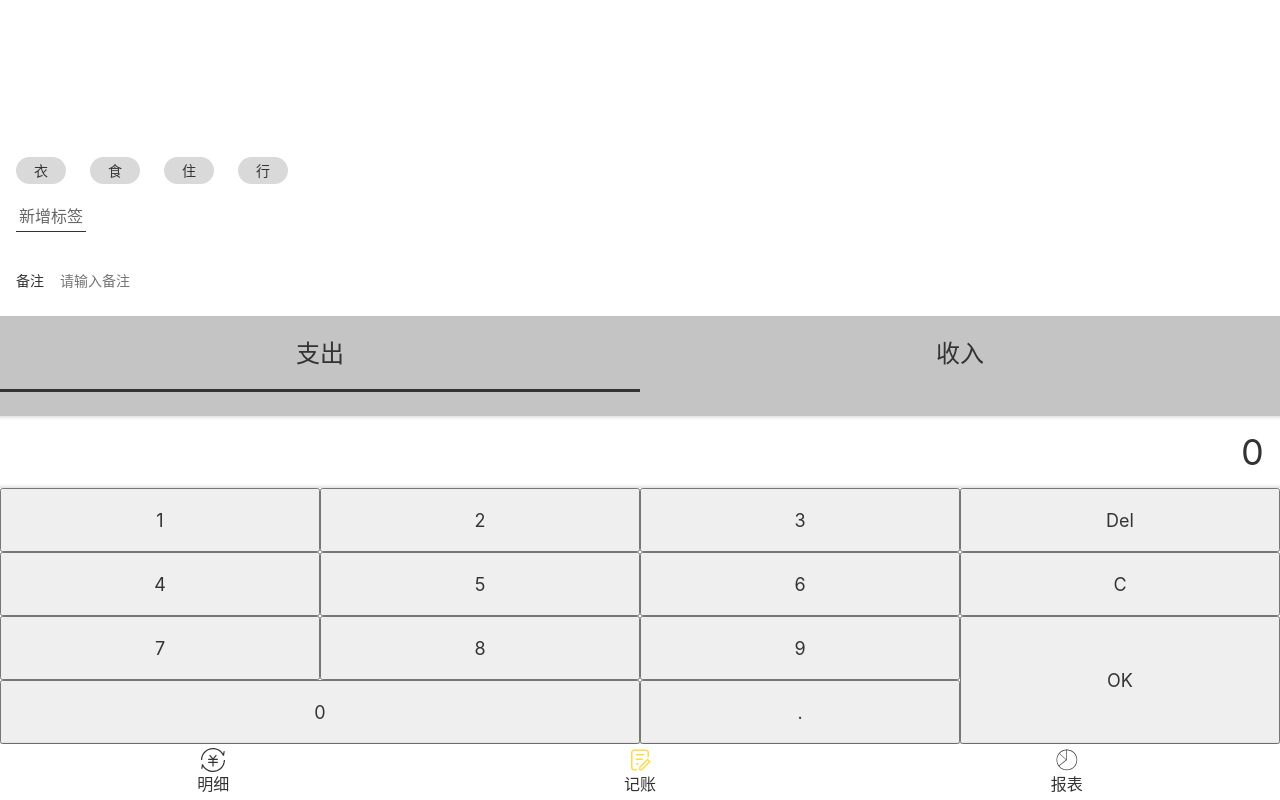
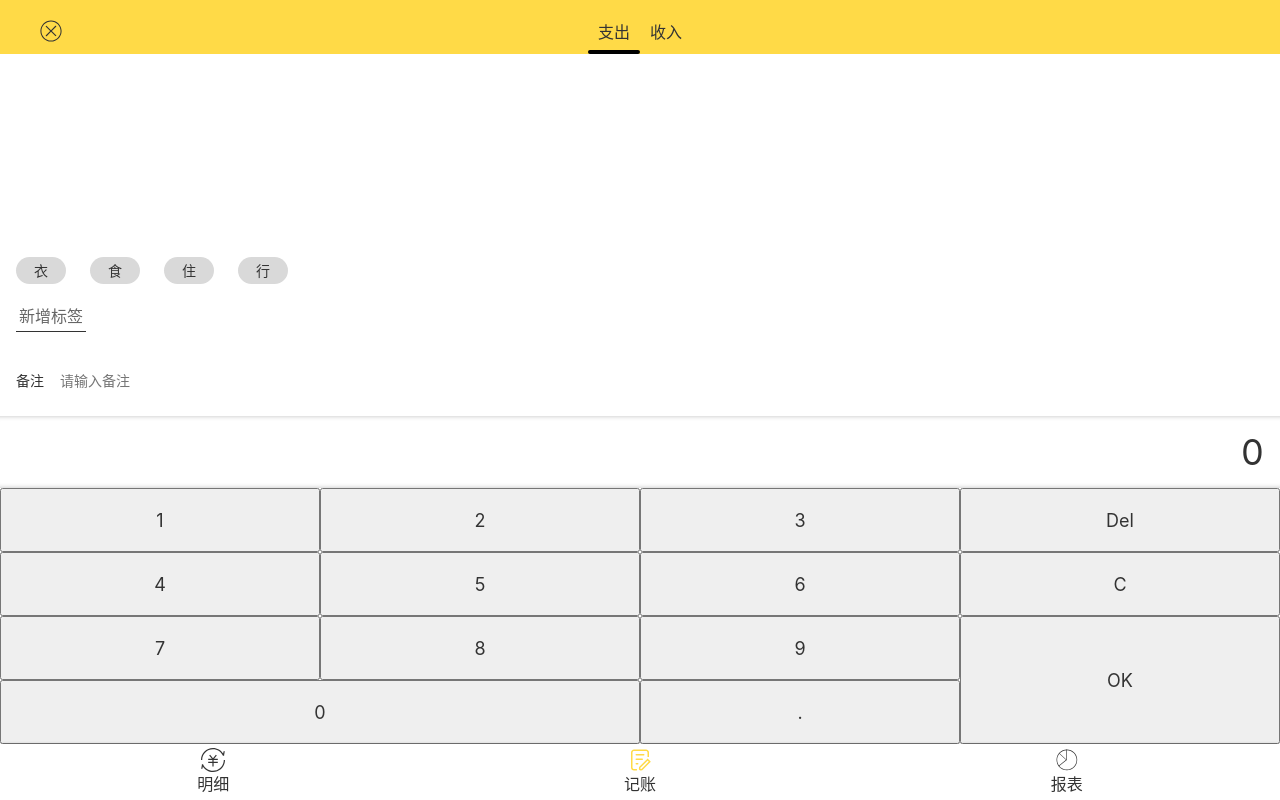
Before and after one commit to MongieLee/react-tally, a React app: page /#/money in a window 1280 px wide. Built offline with nearby package versions, Linux system fonts and the light colour scheme.

Commit message:
修改记账页面类型的样式

```diff
--- a/src/views/Money.tsx
+++ b/src/views/Money.tsx
@@ -30,6 +30,10 @@ const Money = () => {
   }
   return (
     <MyLayout>
+      <CategorySection
+        category={selected.category}
+        onChange={category => onChange({ category })}
+      />
       <TagsSection
         selected={selected.tagIds}
         onChange={tagIds => onChange({ tagIds })}
@@ -37,10 +41,6 @@ const Money = () => {
       <NotesSection
         note={selected.note}
         onChange={note => onChange({ note })}
-      />
-      <CategorySection
-        category={selected.category}
-        onChange={category => onChange({ category })}
       />
       <NumberPadSection
         amount={selected.amount}
--- a/src/views/Money/CategorySection.tsx
+++ b/src/views/Money/CategorySection.tsx
@@ -1,26 +1,40 @@
 import styled from 'styled-components'
 import React, { useState } from 'react'
+import Icon from 'components/Icon'
 const Wrapper = styled.section`
-  background-color: #c4c4c4;
-  font-size: 24px;
-  ul {
+  position: relative;
+  background-color: rgb(255, 218, 71);
+  .icon {
+        font-size: 5px;
+        position: absolute;
+        left: 40px;
+        top: 20px;
+        width: 22px;
+        height: 22px;
+      }
+  .type-list {
+    margin-bottom: 0;
     display: flex;
-    text-align: center;
+    justify-content: center;
     li {
+      display: flex;
+      justify-content: center;
+      align-items: center;
+      padding: 20px 10px 10px;
       position: relative;
-      padding: 20px 0;
-      width: 50%;
       &.selected::after {
+        content: "";
+        display: block;
+        width: 100%;
+        border: 2px black solid;
+        border-radius: 5px;
         position: absolute;
         bottom: 0;
-        left: 0;
-        content: '';
-        background: #333;
-        display: block;
-        height: 3px;
-        width: 100%;
+        left: 50%;
+        transform: translateX(-50%);
       }
     }
+
   }
 `
 type Props = {
@@ -33,7 +47,7 @@ const CategorySection: React.FC<Props> = props => {
   const category = props.category
   return (
     <Wrapper>
-      <ul>
+      <ul className='type-list'>
         {categoryList.map(t => {
           return (
             <li
@@ -46,7 +60,12 @@ const CategorySection: React.FC<Props> = props => {
           )
         })}
       </ul>
-    </Wrapper>
+      <span>
+        <Icon name="close" />
+      </span>
+    </Wrapper >
   )
 }
+
+
 export { CategorySection }
```
